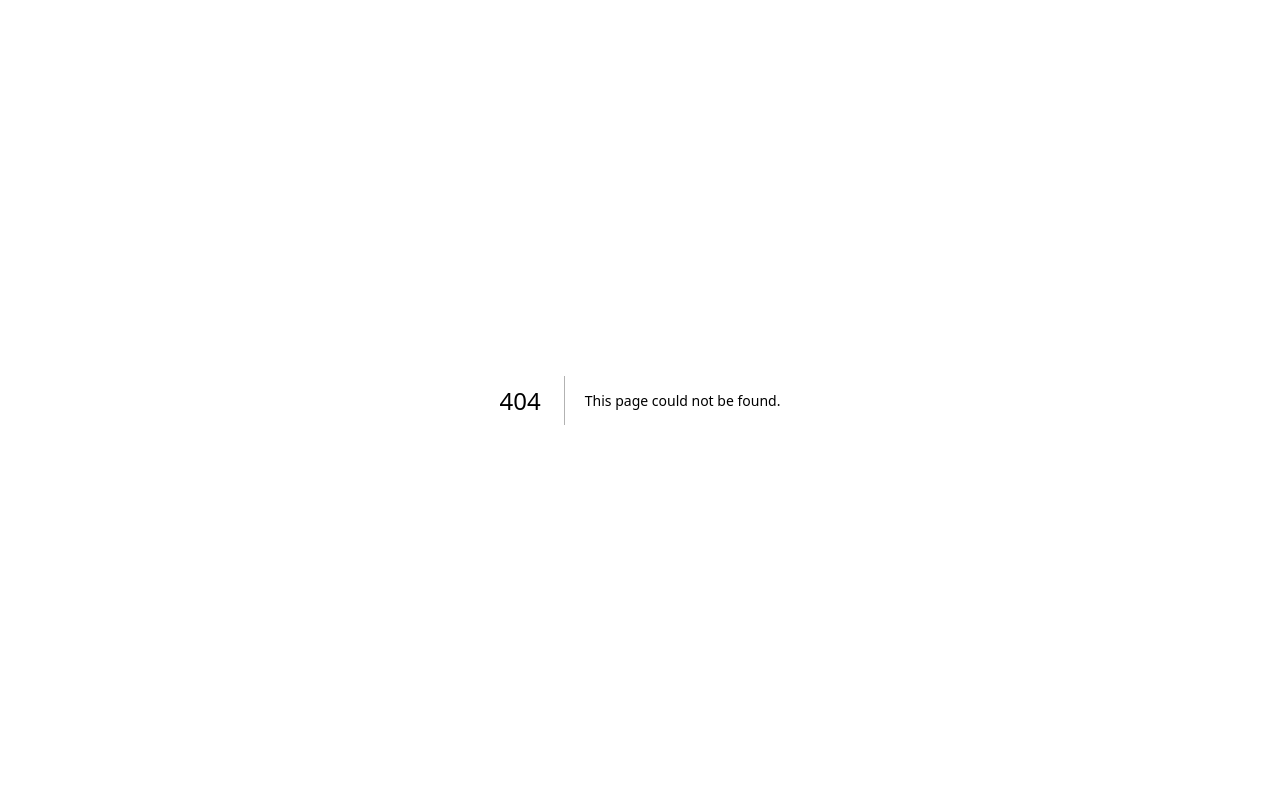
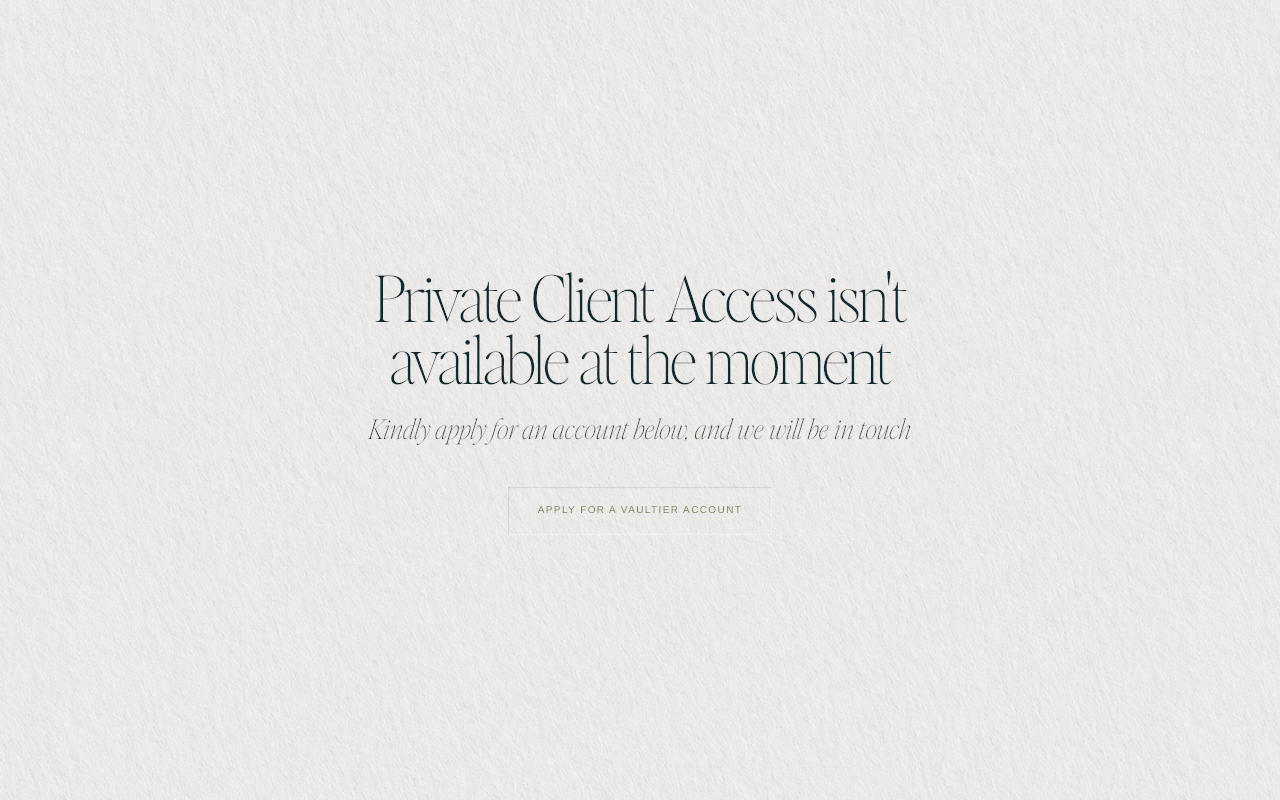
Before and after one commit to lali-vaultier/vaultier-website, a Next.js app: page /private-client-access in a window 1280 px wide. Before the commit this address had no page. Built offline with nearby package versions, Linux system fonts and the light colour scheme.

Commit message:
Add private client access availability page

```diff
--- a/app/globals.css
+++ b/app/globals.css
@@ -31,6 +31,7 @@ a { color: inherit; }
 .editorial-page,
 .legal-page,
 .professional-page,
+.private-client-access-page,
 .form-frame {
   background-color: var(--paper);
   background-image:
@@ -44,6 +45,7 @@ a { color: inherit; }
 
 .opening-paper,
 .final-paper,
+.private-client-access-page,
 .form-frame {
   background-color: var(--off-white);
   background-image:
@@ -593,6 +595,31 @@ a { color: inherit; }
 }
 .invitation-link { justify-self: center; margin-top: 42px; padding: 15px 30px; }
 
+/* Private client access */
+.private-client-access-page {
+  position: relative;
+  display: grid;
+  place-items: center;
+  min-height: 100svh;
+  padding-block: clamp(64px, 8vw, 108px);
+  overflow-x: hidden;
+  color: var(--deep-teal-blue);
+}
+.private-client-access-copy {
+  position: relative;
+  inset: auto;
+  visibility: visible;
+  opacity: 1;
+}
+.private-client-access-copy h1 {
+  width: 100%;
+  color: var(--deep-teal-blue);
+  font-size: clamp(48px, 5vw, 72px);
+  line-height: .98;
+  filter: url(#letterpress-display);
+  text-rendering: geometricPrecision;
+}
+
 /* Professional access */
 .professional-page {
   min-height: 100svh;
@@ -1422,6 +1449,7 @@ a { color: inherit; }
   .invitation-copy h2 { font-size: clamp(40px, 11vw, 58px); line-height: .96; }
   .invitation-copy .body-copy { width: 80vw; margin-top: 28px; }
   .security-copy h2 { font-size: clamp(38px, 10.5vw, 50px); }
+  .private-client-access-copy h1 { font-size: clamp(38px, 10.5vw, 50px); }
   .security-subheading { margin-top: 17px; font-size: 22px; }
   .security-copy .body-copy { margin-top: 18px; font-size: 12px; line-height: 1.55; }
   .security-copy .body-copy-followup { margin-top: 12px; }
--- a/app/page.tsx
+++ b/app/page.tsx
@@ -22,10 +22,6 @@ const mobileLetterLayout = [
 const chapterScrollProgress = {
   about: 0.16,
   services: 0.36,
-  privateClient: {
-    desktop: 0.36,
-    mobile: 0.615,
-  },
   security: 1,
 } as const;
 
@@ -575,17 +571,14 @@ export default function Home() {
           </button>
 
           <nav className="opening-menu-links" aria-label="Opening navigation">
-            <a
-              href="#private-client-access"
+            <Link
+              href="/private-client-access"
               tabIndex={openingMenuOpen ? 0 : -1}
-              onClick={(event) => {
-                closeOpeningMenu();
-                handleChapterClick(event, chapterScrollProgress.privateClient);
-              }}
+              onClick={() => closeOpeningMenu()}
             >
               <span>Private Client Access</span>
               <span className="opening-menu-arrow" aria-hidden="true">→</span>
-            </a>
+            </Link>
             <Link
               href="/professional-access"
               tabIndex={openingMenuOpen ? 0 : -1}
--- /dev/null
+++ b/app/private-client-access/page.tsx
@@ -0,0 +1,69 @@
+import type { Metadata } from "next";
+import Link from "next/link";
+
+export const metadata: Metadata = {
+  title: "Private Client Access — Vaultier",
+  description: "Apply for private client access to Vaultier.",
+};
+
+export default function PrivateClientAccessPage() {
+  return (
+    <main className="private-client-access-page">
+      <PrivateClientLetterpressDefinitions />
+
+      <section
+        className="editorial-copy invitation-copy security-copy private-client-access-copy"
+        aria-labelledby="private-client-access-heading"
+      >
+        <h1 id="private-client-access-heading" className="homepage-editorial-heading">
+          Private Client Access isn&apos;t available at the moment
+        </h1>
+        <p className="security-subheading">
+          Kindly apply for an account below, and we will be in touch
+        </p>
+        <Link href="/private-enquiry" className="invitation-link">
+          <span>Apply for a Vaultier Account</span>
+        </Link>
+      </section>
+    </main>
+  );
+}
+
+function PrivateClientLetterpressDefinitions() {
+  return (
+    <svg className="letterpress-definitions" aria-hidden="true" focusable="false">
+      <defs>
+        <filter id="letterpress-display" x="-6%" y="-10%" width="112%" height="120%">
+          <feMorphology in="SourceAlpha" operator="dilate" radius="0.48" result="pressure" />
+          <feComposite in="pressure" in2="SourceAlpha" operator="out" result="rim" />
+          <feOffset in="rim" dx="-0.4" dy="-0.46" result="dark-rim" />
+          <feFlood floodColor="#42331f" floodOpacity="0.18" result="dark-ink" />
+          <feComposite in="dark-ink" in2="dark-rim" operator="in" result="shadow" />
+          <feOffset in="rim" dx="0.4" dy="0.46" result="light-rim" />
+          <feFlood floodColor="#fffaf1" floodOpacity="0.5" result="light-ink" />
+          <feComposite in="light-ink" in2="light-rim" operator="in" result="highlight" />
+          <feMerge>
+            <feMergeNode in="shadow" />
+            <feMergeNode in="SourceGraphic" />
+            <feMergeNode in="highlight" />
+          </feMerge>
+        </filter>
+        <filter id="letterpress-fine" x="-8%" y="-16%" width="116%" height="132%">
+          <feMorphology in="SourceAlpha" operator="dilate" radius="0.3" result="pressure" />
+          <feComposite in="pressure" in2="SourceAlpha" operator="out" result="rim" />
+          <feOffset in="rim" dx="-0.26" dy="-0.3" result="dark-rim" />
+          <feFlood floodColor="#42331f" floodOpacity="0.2" result="dark-ink" />
+          <feComposite in="dark-ink" in2="dark-rim" operator="in" result="shadow" />
+          <feOffset in="rim" dx="0.28" dy="0.32" result="light-rim" />
+          <feFlood floodColor="#fffaf1" floodOpacity="0.54" result="light-ink" />
+          <feComposite in="light-ink" in2="light-rim" operator="in" result="highlight" />
+          <feMerge>
+            <feMergeNode in="shadow" />
+            <feMergeNode in="SourceGraphic" />
+            <feMergeNode in="highlight" />
+          </feMerge>
+        </filter>
+      </defs>
+    </svg>
+  );
+}
--- a/app/professional-access/layout.tsx
+++ b/app/professional-access/layout.tsx
@@ -13,7 +13,7 @@ export default function ProfessionalAccessLayout({ children }: { children: React
           <span className="professional-brand-subheading">Private Collection Management</span>
         </Link>
         <nav className="professional-navigation" aria-label="Primary navigation">
-          <Link href="/#private-client-access">Private Client Access</Link>
+          <Link href="/private-client-access">Private Client Access</Link>
           <Link href="/professional-access" aria-current="page">Professional Access</Link>
           <Link href="/private-enquiry">Private Enquiry</Link>
         </nav>
```
